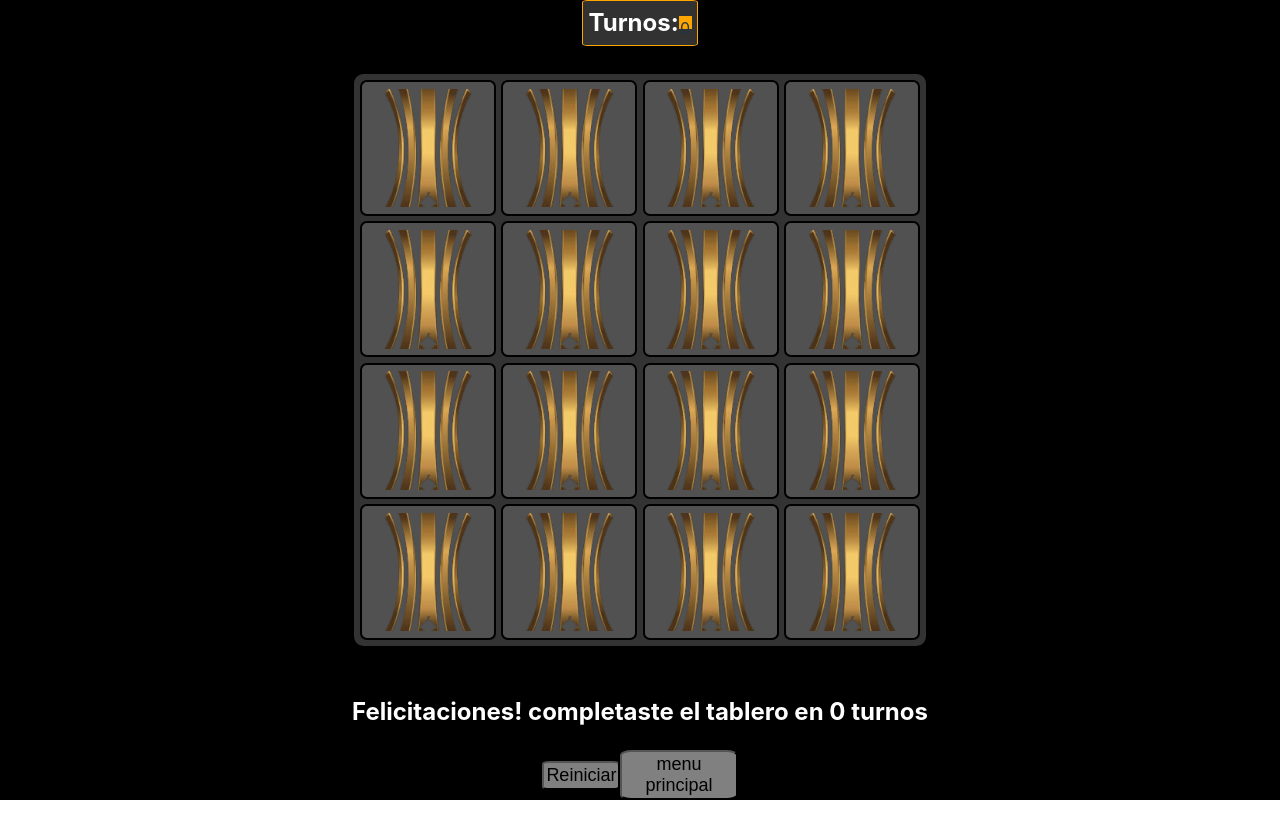
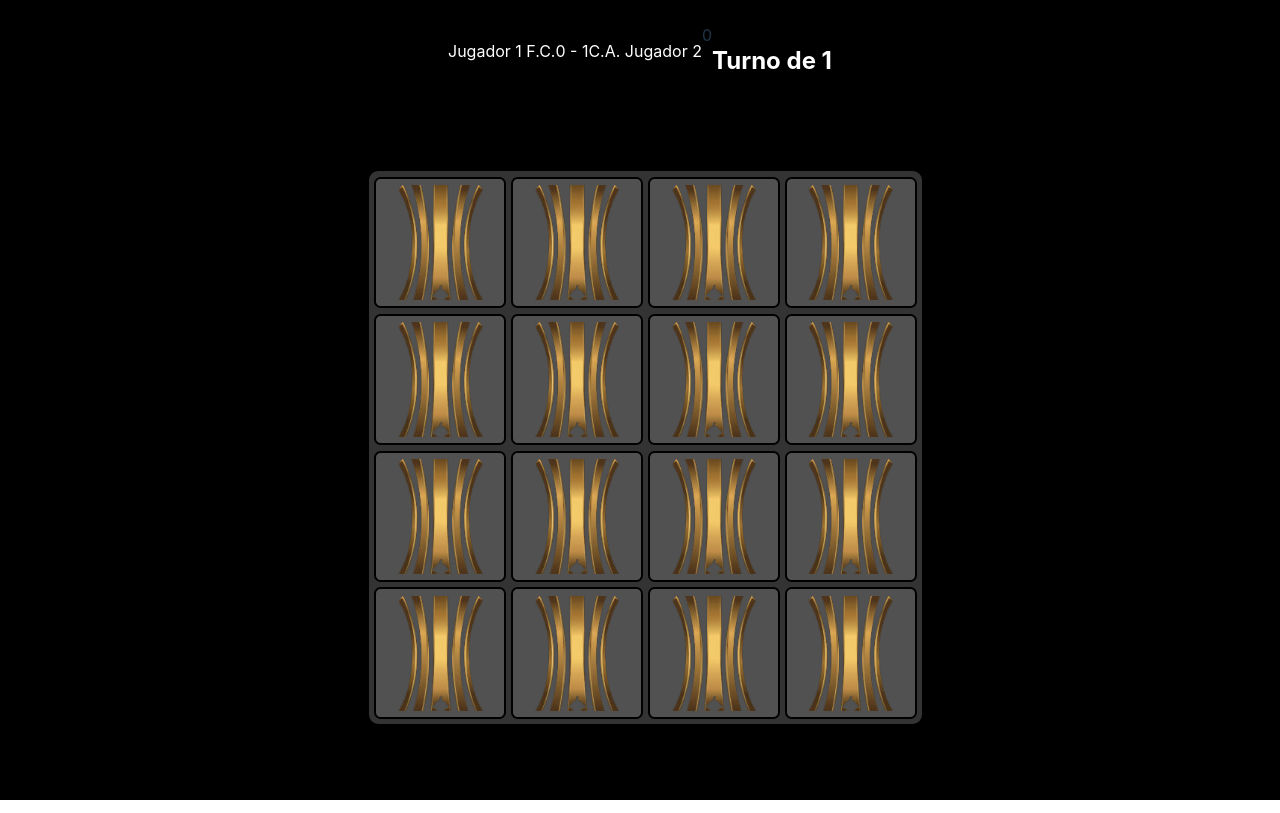
Before and after one commit to lautarovillagram/unq-ui-lautaro-villagra-trabajo-final, a React (Vite) app in the folder MemoTest/: page / in a window 1280 px wide. Both pictures are taken after a click on the button "comenzar". Built offline with nearby package versions, Linux system fonts and the light colour scheme.

Commit message:
Changes in WinnerMessage and HUD

```diff
--- a/MemoTest/src/App.jsx
+++ b/MemoTest/src/App.jsx
@@ -15,7 +15,7 @@ function App() {
       {showMenu ?
       <Menu players={setPlayers} board={setBoardSize} start={setShowMenu}/>
       :
-      <SinglePlayerBoard size={boardSize} toggleMenu={setShowMenu}/>
+      <SinglePlayerBoard size={boardSize} toggleMenu={setShowMenu} players={players}/>
       }
     </div>
     </>
--- a/MemoTest/src/components/layout/Boards/SinglePlayerBoard.jsx
+++ b/MemoTest/src/components/layout/Boards/SinglePlayerBoard.jsx
@@ -2,10 +2,11 @@ import { useEffect, useState } from "react"
 import Grid from "../Grid/Grid";
 import WinnerMessage from "../WinnerMessage/WinnerMessage";
 import './SinglePlayerBoard.css'
+import MultiPayerHUD from '../HUDs/MultiPlayerHUD/MultiPlayerHUD.jsx'
 
-function SinglePlayerBoard({size, toggleMenu}) {
+function SinglePlayerBoard({size, toggleMenu, players}) {
     const [turns, setTurns] = useState(0);
-    const [revealedPairs, setRevealedPairs] = useState(8);
+    const [revealedPairs, setRevealedPairs] = useState(0);
     var pairs = (size * size) / 2;
     const [gameKey, setGameKey] = useState(0);
 
@@ -18,9 +19,7 @@ function SinglePlayerBoard({size, toggleMenu}) {
         console.log(pairs + ' // ' + revealedPairs)
       }, [revealedPairs]);
 
-    function gameEnded() {
-        return revealedPairs === pairs;
-    }
+
 
     function addRevealedPair() {
         setRevealedPairs(revealedPairs + 1)
@@ -35,12 +34,17 @@ function SinglePlayerBoard({size, toggleMenu}) {
     return(
 
         <div className="board-wrapper">
-            <div className="sp-turns">
-            <h2>Turnos: </h2>
-            <div className="sp-turns-counter">{turns}</div>
-            </div>
+            {players == 1 ?
+             <MultiPayerHUD playedTurns={turns} revealedPairs={revealedPairs} totalPairs={pairs} returnToMenu={toggleMenu} restartGame={restartGame}/>
+             :
+             <div className="sp-turns">
+               <h2>Turnos: </h2>
+                  <div className="sp-turns-counter">{turns}</div>
+                </div>
+            }
+
+
             <Grid key={gameKey} board={size} turnCounter={addTurn} revealed={addRevealedPair}/>
-            {gameEnded() && <WinnerMessage turns={turns} menu={toggleMenu} restart= {restartGame}/> }
         </div>
 
     )
--- /dev/null
+++ b/MemoTest/src/components/layout/HUDs/MultiPlayerHUD/MultiPlayerHUD.css
@@ -0,0 +1,5 @@
+.mp-score-wrapper {
+    display: flex;
+    flex-direction: row;
+    padding: 10px;
+}
--- /dev/null
+++ b/MemoTest/src/components/layout/HUDs/MultiPlayerHUD/MultiPlayerHUD.jsx
@@ -0,0 +1,74 @@
+import { useEffect, useState } from "react";
+import './MultiPlayerHUD.css'
+import WinnerMessage from "../../WinnerMessage/WinnerMessage";
+
+function MultiPlayerHUD({playedTurns, revealedPairs, totalPairs, returnToMenu, restartGame}) {
+    const [player1Score, setPlayer1Score] = useState(0);
+    const [player2Score, setPlayer2Score] = useState(0);
+    const [playerTurn, setPlayerTurn] = useState(null);
+
+    useEffect(() => {
+        addPointToPlayer();
+      }, [revealedPairs]);
+
+
+    useEffect(() => {
+      if (playerTurn == 1) {
+        setPlayerTurn(2);
+      } else {
+        setPlayerTurn(1);
+      }
+    }, [playedTurns]);
+
+    function gameEnded() {
+        return revealedPairs === totalPairs;
+    }
+
+    function winner() {
+        if (player1Score > player2Score) {
+            return {winner:"Jugador 1", score:{player1Score} + "-" + {player2Score} };
+        } else if (player2Score > player1Score) {
+            return {winner:"Jugador 2", score:{player2Score} + "-" + {player1Score} };
+        } else {
+            return {winner:"tie", score:{player1Score} + "-" + {player2Score} };
+        }
+    }
+
+    function addPointToPlayer() {
+        if (playerTurn === 1) {
+            setPlayer1Score(player1Score + 1);
+        } else {
+            setPlayer2Score(player2Score + 1);
+        }
+    }
+
+
+    return (
+        <>
+
+        {!gameEnded() ?
+            <div className="mp-score-wrapper">
+            <p>Jugador 1 F.C.</p>
+            <div className="score">
+                <p>{player1Score} - {player2Score}</p>
+
+            </div>
+            <p>C.A. Jugador 2</p>
+            <div className="mp-turns">{playedTurns}</div>
+
+            <h2>Turno de {playerTurn}</h2>
+            </div>
+
+        :
+        <WinnerMessage turns={playedTurns} menu={returnToMenu} restart={restartGame} result={winner}/>
+        }
+
+
+        </>
+    )
+
+
+
+}
+
+export default MultiPlayerHUD;
--- a/MemoTest/src/components/layout/WinnerMessage/WinnerMessage.css
+++ b/MemoTest/src/components/layout/WinnerMessage/WinnerMessage.css
@@ -4,4 +4,5 @@
     justify-content: center;
     align-items: center;
 
+
 }
--- a/MemoTest/src/components/layout/WinnerMessage/WinnerMessage.jsx
+++ b/MemoTest/src/components/layout/WinnerMessage/WinnerMessage.jsx
@@ -1,13 +1,30 @@
 import './WinnerMessage.css'
 
-function WinnerMessage({turns, menu, restart}){
+function WinnerMessage({turns, menu, restart, result}){
+
+    function andTheWinnerIs() {
+        return (
+           result.winner === "tie" ?
+            <p>El marcador quedó igualado {result.score}</p>
+            :
+            <p>Felicitaciones {result.winner}! Ganaste el partido por {result.score}</p>
+
+
+        )
+    }
     return(
         <>
-        <h2>Felicitaciones! completaste el tablero en {turns} turnos</h2>
+        {!result ?
+            <h2>Felicitaciones! completaste el tablero en {turns} turnos</h2>
+            :
+            andTheWinnerIs()
+
+        }
         <div className="SP-winner-message-buttons">
-            <button onClick={restart}>Reiniciar</button>
-            <button onClick={menu}>menu principal</button>
-        </div>
+                <button onClick={restart}>Reiniciar</button>
+                <button onClick={menu}>menu principal</button>
+            </div>
+
         </>
     )
 }
```
